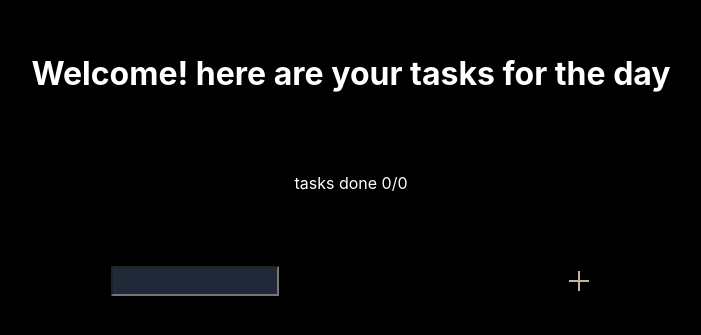
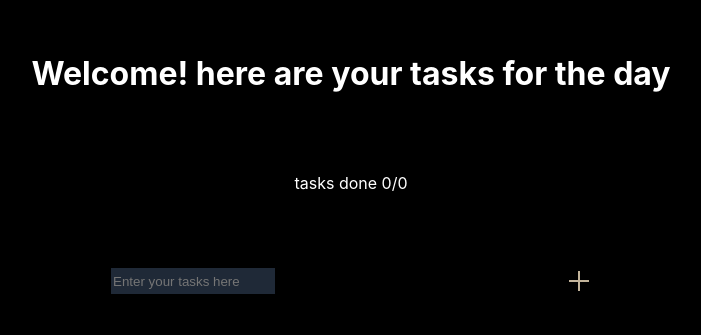
Before and after one commit to Vaibhav-Zepto/Todo-app, a React (Create React App) app: page / in a window 1280 px wide. Shown: the part 127-462 px from the top of the page, without its empty margins (289-990 px from the left). Built offline with nearby package versions, Linux system fonts and the light colour scheme.

Commit message:
added styles

```diff
--- a/src/Task.js
+++ b/src/Task.js
@@ -18,12 +18,12 @@ const Task = (props) => {
         </div>
         <div style={{display:"flex", alignItems:"center"}}>
           <img src={editIc} alt='' style={{display: visiblity&&props.item.isLeft?"flex":"none", height:"1.5rem", width:"1.5rem"}} onClick={()=>setVisiblity(false)}></img>
-          <img src={DeleteIc} alt='' style={{height:"1.5rem", width:"1.5rem", marginLeft:".5rem"}}onClick={()=>props.removeTask(props.item.id)}/>
+          <img src={DeleteIc} alt='' style={{height:"1.5rem", width:"1.5rem", marginLeft:".5rem",marginRight:".5rem"}}onClick={()=>props.removeTask(props.item.id)}/>
         </div>
       </div>
       <div className='taskContainer2' style={{display: !visiblity?"flex":"none"}}>
-        <input value={task} onChange={(e)=>setTask(e.target.value)}></input>
-        <button onClick={()=>{
+        <input className='entry' style={{marginLeft:".5rem"}}value={task} onChange={(e)=>setTask(e.target.value)}></input>
+        <button style={{marginRight:".5rem"}}onClick={()=>{
           if(task!==''){
             props.item.data=task
             setVisiblity(true)
--- a/src/entry.js
+++ b/src/entry.js
@@ -15,7 +15,7 @@ export default function Entry(props) {
   }
   return (
     <div className="add">
-        <input className="entry" value={task} onChange={(e)=>setTask(e.target.value)}></input>
+        <input className="entry" value={task} onChange={(e)=>setTask(e.target.value)} placeholder='Enter your tasks here'></input>
         <img src={plusIcon} alt='' className="addButton"onClick={()=>addTask(task)}/>
     </div>
   )
--- a/src/index.css
+++ b/src/index.css
@@ -30,6 +30,8 @@ code {
   height: 1.5rem;
   width: 10rem;
   background-color: #1f2937;
+  border: none;
+  color: #FFFFFF;
 }
 .taskContainer1{
   font-size: 1.5rem;
@@ -69,4 +71,5 @@ code {
 .checkbox{
   height: 1.5rem;
   width: 1.5rem;
+  margin-left: .5rem;
 }
```
